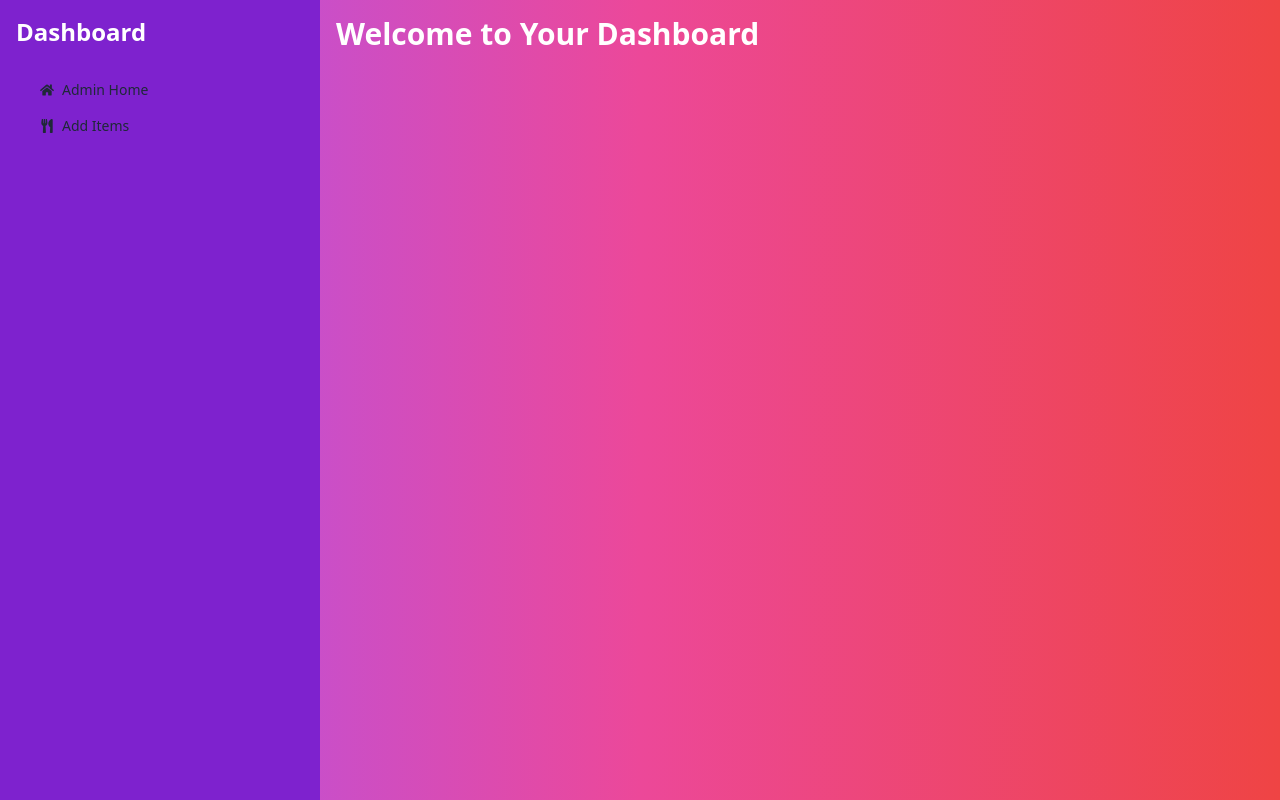
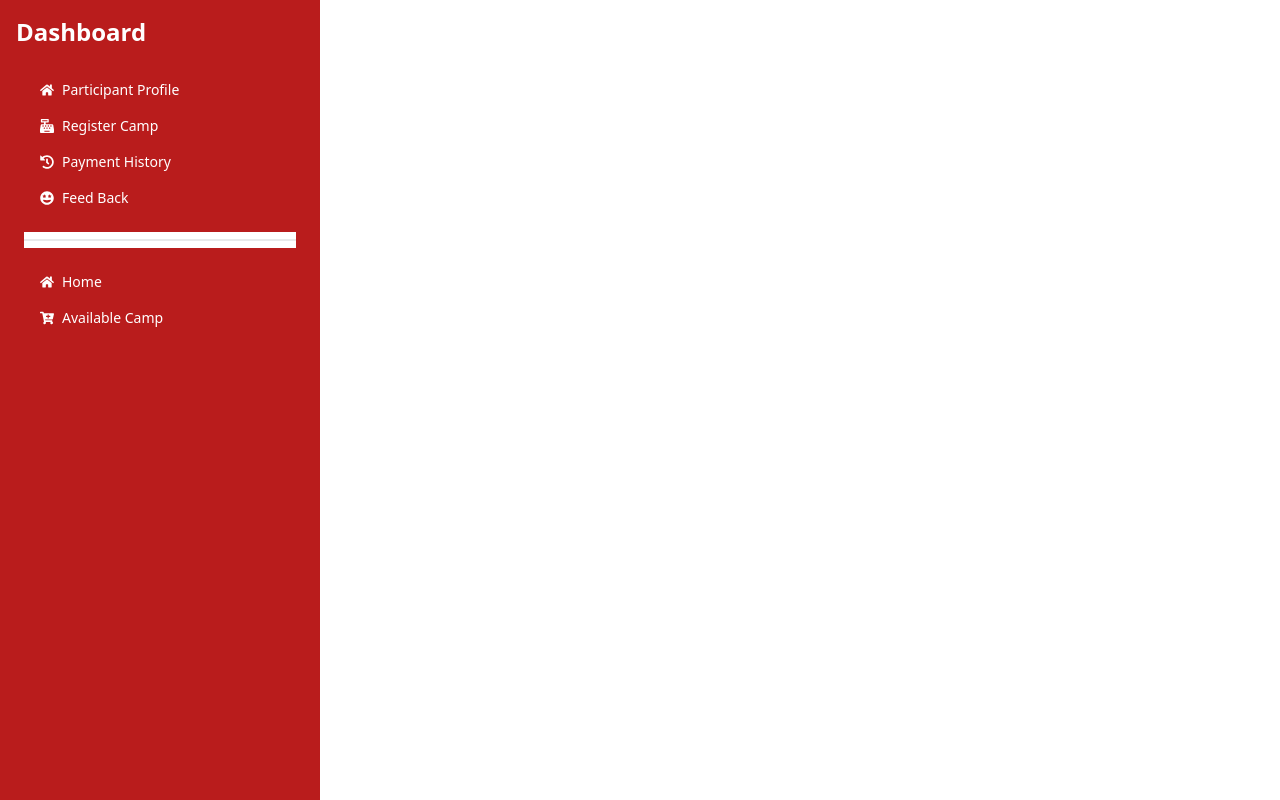
Before and after one commit to Rasibul/medical-camp-client-site, a React (Vite) app: page /dashbord in a window 1280 px wide. Built offline with nearby package versions, Linux system fonts and the light colour scheme; no server answers.

Commit message:
cerate a participte profiel and show all register paraticipent camp

```diff
--- a/src/MainLayOut/Dashbord.jsx
+++ b/src/MainLayOut/Dashbord.jsx
@@ -1,31 +1,48 @@
-import { FaHome, FaUtensils } from "react-icons/fa";
+import { FaCartPlus, FaCashRegister, FaGrinStars, FaHistory, FaHome, FaUtensils } from "react-icons/fa";
 import { NavLink, Outlet } from "react-router-dom";
 
 const Dashbord = () => {
     return (
-        // <div className="flex">
-        //     <div className="w-64 min-h-screen bg-gradient-to-b from-purple-500 to-pink-500 text-white">
-
-        //     </div>
-        //     <div className="flex-1 p-4">
-        //         <Outlet></Outlet>
-        //     </div>
-        // </div>
-        <div className="flex flex-col lg:flex-row h-screen bg-gradient-to-r from-purple-500 via-pink-500 to-red-500">
+        <div className="flex flex-col lg:flex-row h-screen ">
             {/* Sidebar */}
-            <div className="lg:w-1/4 bg-purple-700 p-4">
+            <div className="lg:w-1/4 bg-red-700 p-4 text-white">
                 <h1 className="text-2xl font-bold text-white mb-4">Dashboard</h1>
                 <ul className="menu">
                     <li>
-                        <NavLink to='/dashboard/adminHome'>
+                        <NavLink to='/dashboard/participant-profile'>
                             <FaHome></FaHome>
-                            Admin Home
+                            Participant Profile
                         </NavLink>
                     </li>
                     <li>
-                        <NavLink to='/dashboard/add-a-camp'>
-                            <FaUtensils></FaUtensils>
-                            Add Items
+                        <NavLink to='/dashboard/registered-camp'>
+                            <FaCashRegister />
+                            Register Camp
+                        </NavLink>
+                    </li>
+                    <li>
+                        <NavLink to='/dashboard/payment-history'>
+                            <FaHistory />
+                            Payment History
+                        </NavLink>
+                    </li>
+                    <li>
+                        <NavLink to='/dashboard/feedback-and-ratings'>
+                            <FaGrinStars />
+                            Feed Back
+                        </NavLink>
+                    </li>
+                    <div className="divider bg-white"></div>
+                    <li>
+                        <NavLink to='/'>
+                            <FaHome></FaHome>
+                            Home
+                        </NavLink>
+                    </li>
+                    <li>
+                        <NavLink to='/availableCamps'>
+                            <FaCartPlus></FaCartPlus>
+                            Available Camp
                         </NavLink>
                     </li>
                 </ul>
--- a/src/Pages/CampDetails/CampDetails.jsx
+++ b/src/Pages/CampDetails/CampDetails.jsx
@@ -29,7 +29,7 @@ const CampDetails = () => {
 
         }
         const userReg = await axiosSecure.post('/api/v1/register', useInfo)
-        console.log(userReg.data)
+        // console.log(userReg.data)
         if (userReg.data.insertedId) {
             // show success popup
             reset();
@@ -37,7 +37,7 @@ const CampDetails = () => {
             Swal.fire({
                 position: "top-end",
                 icon: "success",
-                title: `${data.name} is added to the menu.`,
+                title: `${data.name} join the ${campDetails.campName}.`,
                 showConfirmButton: false,
                 timer: 1500
             });
--- /dev/null
+++ b/src/Pages/DashBord/RegisteredCamp/RegisteredCamp.jsx
@@ -0,0 +1,81 @@
+
+import { useEffect, useState } from "react";
+import useAxiosSecure from "../../../Hook/useAxiosSecure";
+import { Link } from "react-router-dom";
+
+
+const RegisteredCamp = () => {
+    const axiosSecure = useAxiosSecure()
+    const [register, setRegister] = useState([]);
+    console.log(register)
+    useEffect(() => {
+        const fetchData = async () => {
+            try {
+                const response = await axiosSecure.get('/api/v1/register'); // Replace with your API endpoint
+                setRegister(response.data);
+            } catch (error) {
+                console.error('Error fetching data:', error);
+            }
+        };
+
+        fetchData();
+    }, [axiosSecure]);
+    const totalCampFee = register.reduce((total, item) => {
+        const campFee = parseInt(item.campFee);
+        return isNaN(campFee) ? total : total + campFee;
+    }, 0);
+    // console.log(totalCampFee)
+    return (
+        <div>
+            <div className="flex justify-between font-bold text-lg sm:text-xl lg:text-2xl">
+                <h2>Total Camp Register: {register.length}</h2>
+                <h2>Total Fee: ${totalCampFee}</h2>
+                {register.length ? (
+                    <Link to="/dashboard/payment">
+                        <button className="btn bg-red-500 px-6 py-2">Pay</button>
+                    </Link>
+                ) : (
+                    <button disabled className="btn bg-red-500 px-6 py-2 cursor-not-allowed">Pay</button>
+                )}
+            </div>
+
+            <div className="overflow-x-auto mt-4 ml-4 font-bold">
+                <table className="table w-full border-collapse border rounded-md">
+                    {/* head */}
+                    <thead className="bg-gray-200">
+                        <tr>
+                            <th className="p-2">#</th>
+                            <th className="p-2">Camp Name</th>
+                            <th className="p-2">Date And Time</th>
+                            <th className="p-2">Venue</th>
+                            <th className="p-2">Camp Fee</th>
+                            <th className="p-2">Payment Status</th>
+                            <th className="p-2">Confirmation Status</th>
+                            <th className="p-2">Action</th>
+                        </tr>
+                    </thead>
+
+                    <tbody>
+                        {register.map((item, index) => (
+                            <tr key={item._id} className={index % 2 === 0 ? 'bg-gray-100' : ''}>
+                                <td className="p-2">{index + 1}</td>
+                                <td className="p-2">{item.campName}</td>
+                                <td className="p-2">{item.scheduledDateTime}</td>
+                                <td className="p-2">{item.venue}</td>
+                                <td className="p-2">${item.campFee}</td>
+                                <td className="p-2">ok</td>
+                                <td className="p-2">ok</td>
+                                <td className="p-2">
+                                    <button className="btn btn-ghost btn-xs">Cancel</button>
+                                </td>
+                            </tr>
+                        ))}
+                    </tbody>
+                </table>
+            </div>
+        </div>
+
+    );
+};
+
+export default RegisteredCamp;
--- a/src/Pages/Home/Header/NavBar/NavBar.jsx
+++ b/src/Pages/Home/Header/NavBar/NavBar.jsx
@@ -8,7 +8,7 @@ const Navbar = () => {
         <li><Link to=''>Home</Link></li>
         <li><Link to='availableCamps'>Available Camps</Link></li>
         <li><Link to='contactUs'>Contact Us</Link></li>
-        <li><Link to='/dashbord'>DashBord</Link></li>
+        <li><Link to='/dashbord/registered-camp'>DashBord</Link></li>
     </>
 
     return (
--- a/src/Router/route.jsx
+++ b/src/Router/route.jsx
@@ -9,7 +9,7 @@ import ErrorPage from "../Pages/ErrorPage/ErrorPage";
 import PrivateRoute from "./PrivateRoute/PrivateRoute";
 import CampDetails from "../Pages/CampDetails/CampDetails";
 import Dashbord from "../MainLayOut/Dashbord";
-import AdminHome from "../Pages/DashBord/AdminHome/AdminHome";
+import RegisteredCamp from "../Pages/DashBord/RegisteredCamp/RegisteredCamp";
 
 
 const route = createBrowserRouter([
@@ -55,8 +55,8 @@ const route = createBrowserRouter([
         element:<Dashbord></Dashbord>,
         children:[
             {
-                path:'adminHome',
-                element:<AdminHome></AdminHome>
+                path:'registered-camp',
+                element:<RegisteredCamp></RegisteredCamp>
             }
         ]
     }
```
